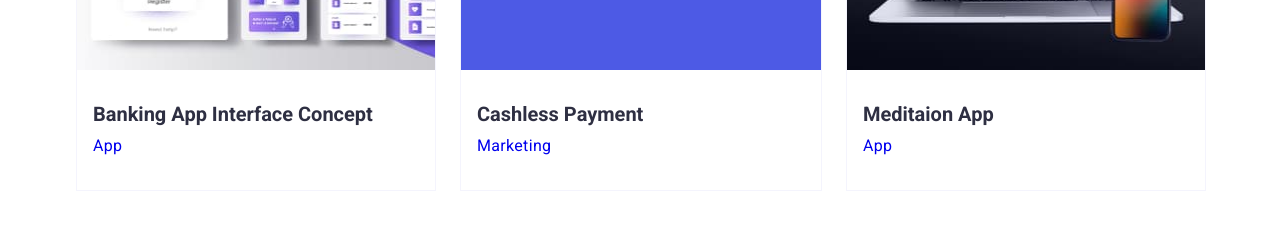
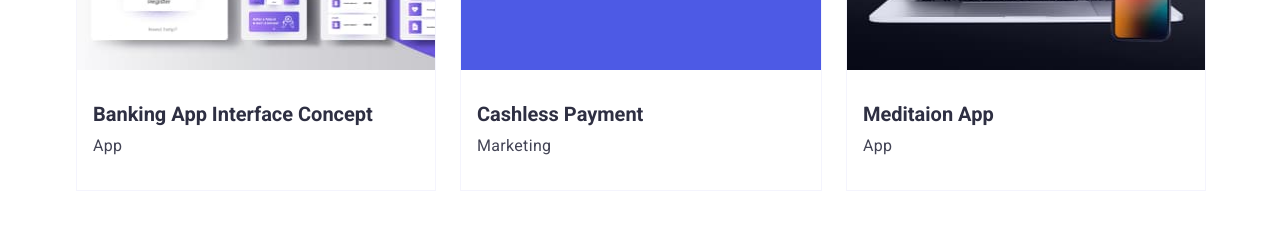
Before and after one commit to SSSerg05/goit-markup-hw-04, a plain HTML site: page portfolio.html in a window 1280 px wide. Shown: the part 518-756 px from the top of the page. Drawn offline with nearby package versions, Linux system fonts and the light colour scheme.

Commit message:
edit color text in card gallery of portfolio

```diff
--- a/css/style.css
+++ b/css/style.css
@@ -407,7 +407,10 @@ ol,
 }
 
 .gallery-image .text { padding: 40px 32px; }
-.gallery-title-block { padding: 32px 16px; }
+.gallery-title-block {
+    color: var(--color-text);
+    padding: 32px 16px;
+}
 .gallery-item-text { color: var(--color-white); }
 
 
```
